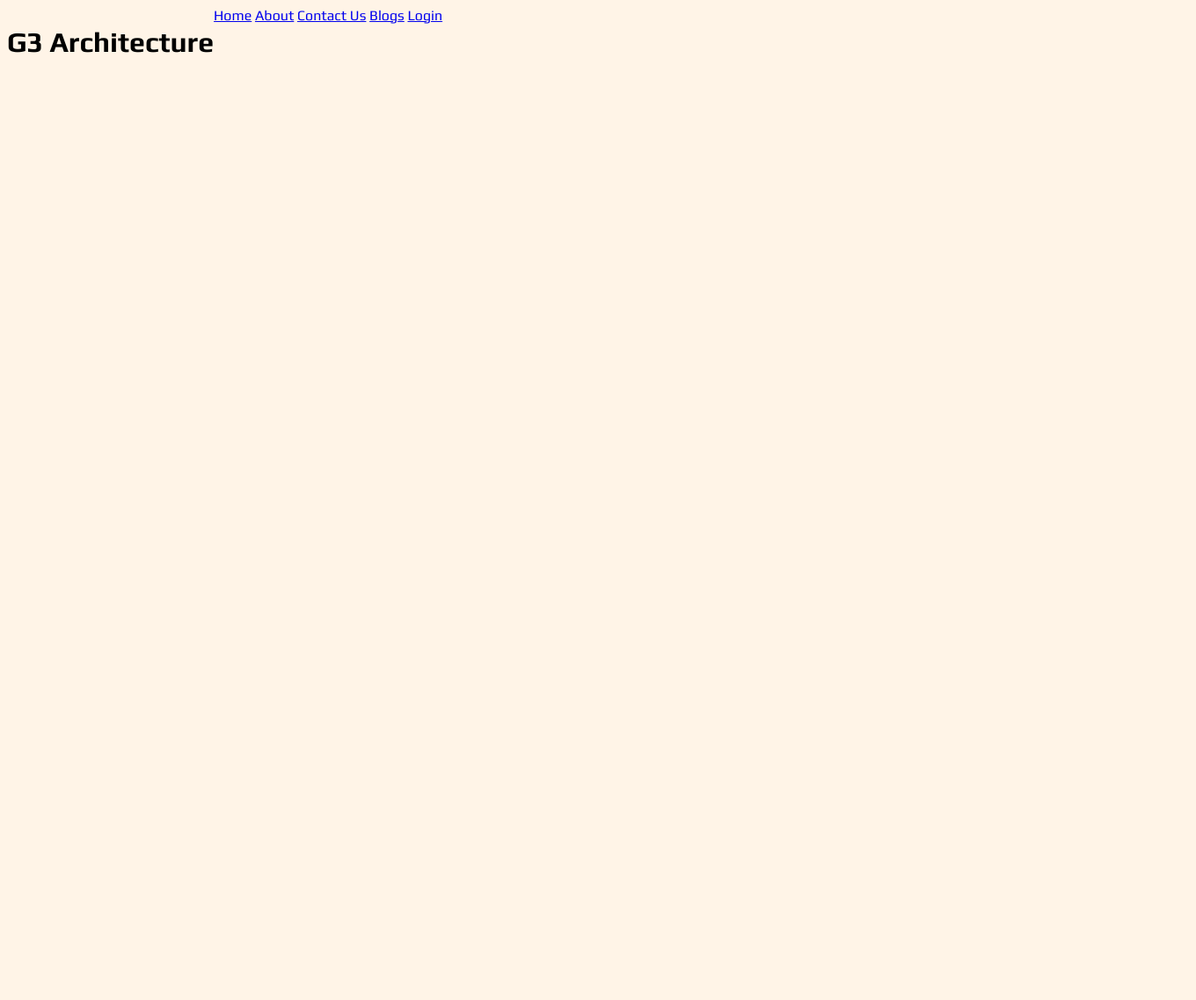
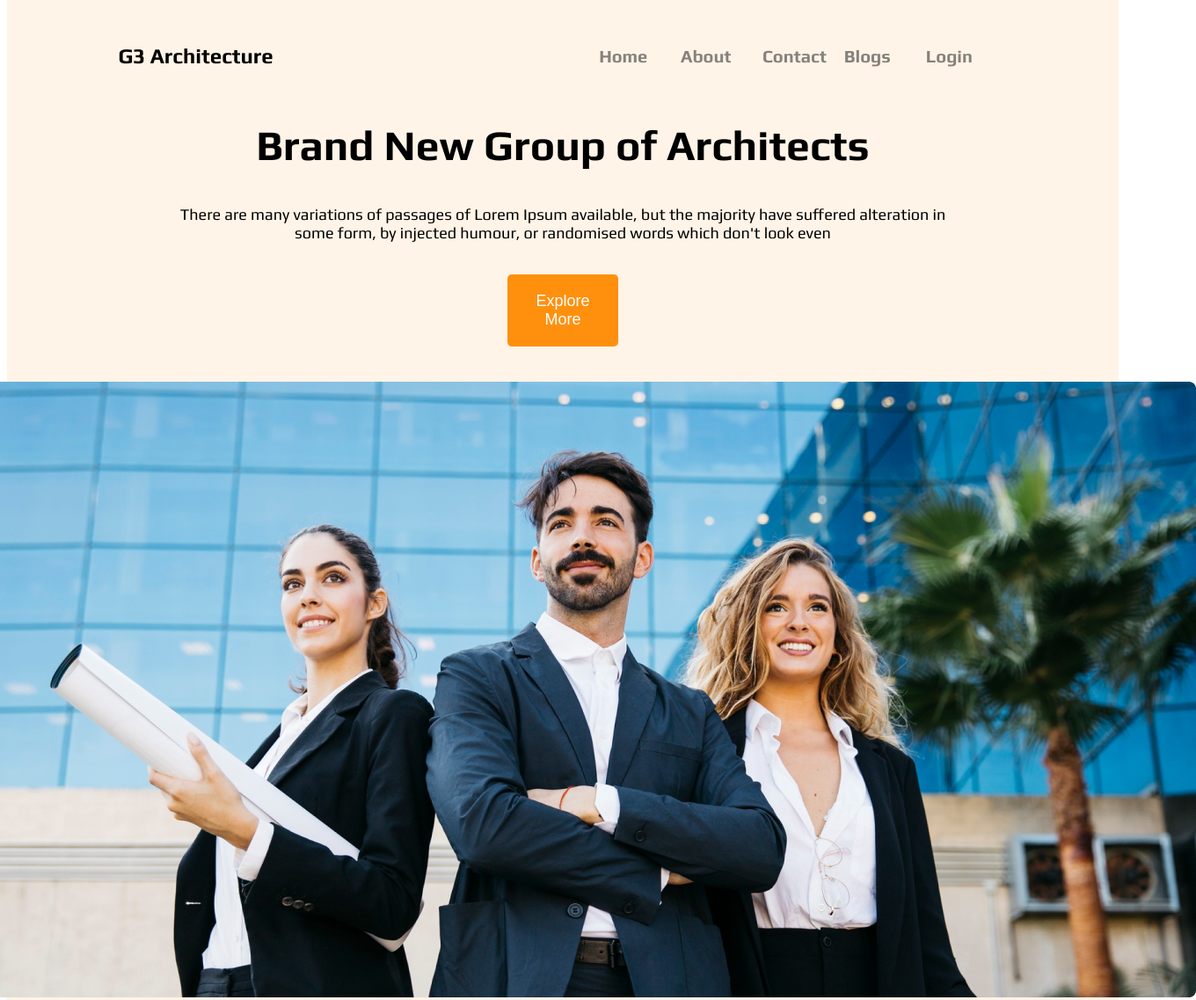
Before and after one commit to sahariarahmmadshakil/architecture, a plain HTML site: page index.html in a window 1280 px wide. Shown: the top 1137 px of the page at 88% size, 1360 px wide, since content can reach past the window. Before the commit the page ends 800 px from the top, so only its background shows below. Drawn offline with Linux system fonts and the light colour scheme.

Commit message:
added header

```diff
--- a/index.html
+++ b/index.html
@@ -15,14 +15,28 @@
 
 <body>
     <header class="header">
+        <section class="header-menu">
             <h1>G3 Architecture</h1>
-        <div>
+            <div class="menu">
                 <a href="#">Home</a>
                 <a href="#">About</a>
-            <a href="#">Contact Us</a>
+                <a href="#">Contact</a>
                 <a href="#">Blogs</a>
                 <a href="#">Login</a>
             </div>
+        </section>
+        <section class="brand-area">
+            <h1>Brand New Group of Architects</h1>
+            <p>There are many variations of passages of Lorem Ipsum available, but the majority have suffered alteration
+                in <br>
+                some form, by injected humour, or randomised words which don't look even</p>
+            <div class="top-btn"> <br>
+                <button class="btn">Explore More</button>
+            </div>
+            <div class="image-area">
+                <img src="images/banner.png" alt="" class="banner-image">
+            </div>
+        </section>
     </header>
 </body>
 
--- a/style.css
+++ b/style.css
@@ -1,9 +1,73 @@
-body{
-    background-color: #fff4e7;
+body {
+
+    margin-top: 0;
     font-family: 'Play', sans-serif;
 }
 
 /* header area  */
-.header{
+.header {
+    padding-top: 30px;
+    background-color: #fff4e7;
+}
+
+.header-menu {
+    width: 80%;
+    margin: auto;
     display: flex;
+    align-items: center;
+    justify-content: space-between;
 }
+
+.menu {
+    display: grid;
+    grid-template-columns: repeat(5, 1fr);
+
+}
+
+.menu>a {
+    text-decoration: none;
+    font-size: 20px;
+    margin-right: 20px;
+    font-weight: 700;
+    color: #85817c;
+}
+
+/* brand area  */
+.brand-area {
+    margin-top: 40px;
+}
+
+.brand-area>h1 {
+    font-size: 48px;
+    text-align: center;
+}
+
+.brand-area>p {
+    font-size: 18px;
+    text-align: center;
+}
+
+.top-btn {
+    width: 10%;
+    margin: auto;
+}
+
+.btn {
+    background-color: #ff900e;
+    padding: 20px 30px;
+    font-size: 18px;
+    color: #ffffff;
+    border: none;
+    border-radius: 5px;
+}
+
+.image-area {
+    display: flex;
+    justify-content: center;
+    margin-top: 40px;
+    padding-bottom: 40px;
+}
+
+.banner-image {
+    text-align: center;
+}
```
Lines whose indentation alone changed are shown as unchanged.
